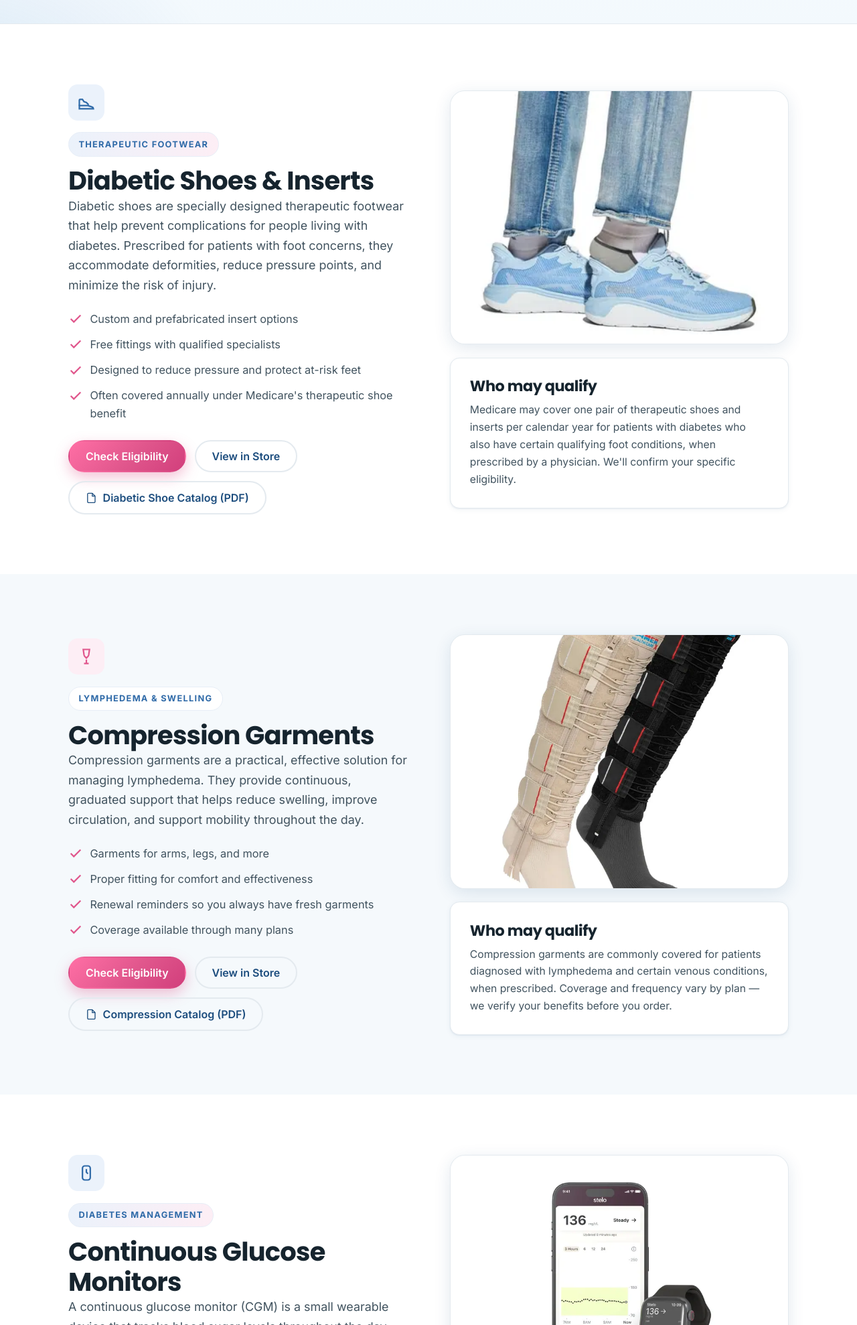
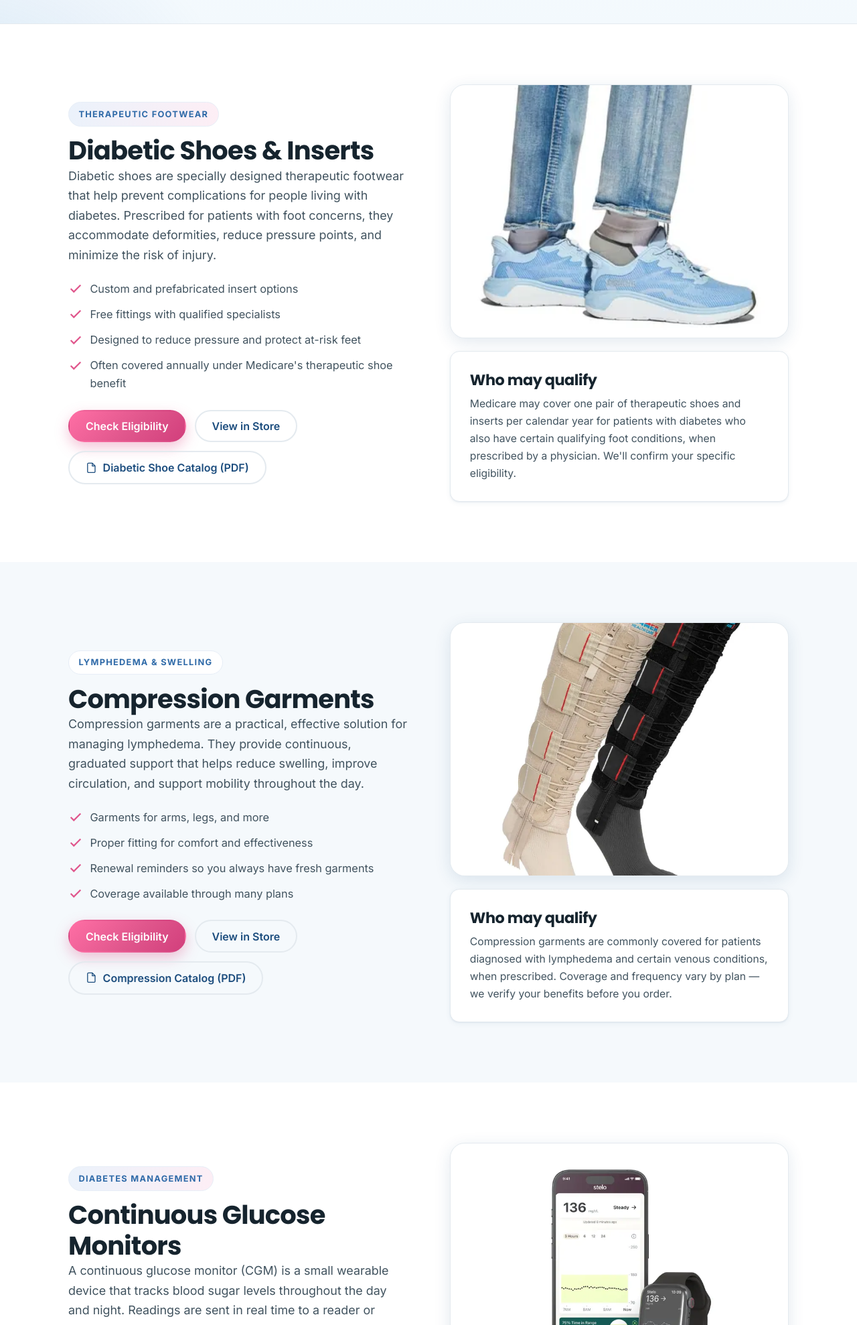
Before and after one commit to BernardTeamCerium/QuantumMedicalSupply, a website: page products.html in a window 1280 px wide. Shown: the part 520-2498 px from the top of the page at 67% size. Drawn offline with Linux system fonts and the light colour scheme.

Commit message:
Remove section icon boxes from products page
Drop the three .iconbox graphics above each product section heading
(diabetic shoes, compression, CGM).

```diff
--- a/products.html
+++ b/products.html
@@ -78,7 +78,6 @@
       <div class="container">
         <div class="split">
           <div class="split-copy">
-            <div class="iconbox" aria-hidden="true"><svg class="ico" viewBox="0 0 24 24" fill="none" stroke="currentColor" stroke-width="1.9"><path d="M3 16h11l4.5 1.5A3 3 0 0 1 21 20H3z"/><path d="M3 16V9a1 1 0 0 1 1-1h3l2 3 3 1 3 3"/></svg></div>
             <span class="eyebrow">Therapeutic Footwear</span>
             <h2>Diabetic Shoes &amp; Inserts</h2>
             <p class="lead" style="margin-bottom:1.4rem">Diabetic shoes are specially designed therapeutic footwear that help prevent complications for people living with diabetes. Prescribed for patients with foot concerns, they accommodate deformities, reduce pressure points, and minimize the risk of injury.</p>
@@ -124,7 +123,6 @@
             </div>
           </div>
           <div class="split-copy">
-            <div class="iconbox accent" aria-hidden="true"><svg class="ico" viewBox="0 0 24 24" fill="none" stroke="currentColor" stroke-width="1.9"><path d="M8 3h8l-1 7a4 4 0 0 1-1 2l-2 2-2-2a4 4 0 0 1-1-2L8 3Z"/><path d="M9 21h6"/><path d="M12 16v5"/></svg></div>
             <span class="eyebrow">Lymphedema &amp; Swelling</span>
             <h2>Compression Garments</h2>
             <p class="lead" style="margin-bottom:1.4rem">Compression garments are a practical, effective solution for managing lymphedema. They provide continuous, graduated support that helps reduce swelling, improve circulation, and support mobility throughout the day.</p>
@@ -152,7 +150,6 @@
       <div class="container">
         <div class="split">
           <div class="split-copy">
-            <div class="iconbox" aria-hidden="true"><svg class="ico" viewBox="0 0 24 24" fill="none" stroke="currentColor" stroke-width="1.9"><rect x="7" y="3" width="10" height="18" rx="3"/><path d="M12 7v4l2 2"/></svg></div>
             <span class="eyebrow">Diabetes Management</span>
             <h2>Continuous Glucose Monitors</h2>
             <p class="lead" style="margin-bottom:1.4rem">A continuous glucose monitor (CGM) is a small wearable device that tracks blood sugar levels throughout the day and night. Readings are sent in real time to a reader or smartphone, giving patients, caregivers, and providers actionable insight for better diabetes management.</p>
```
